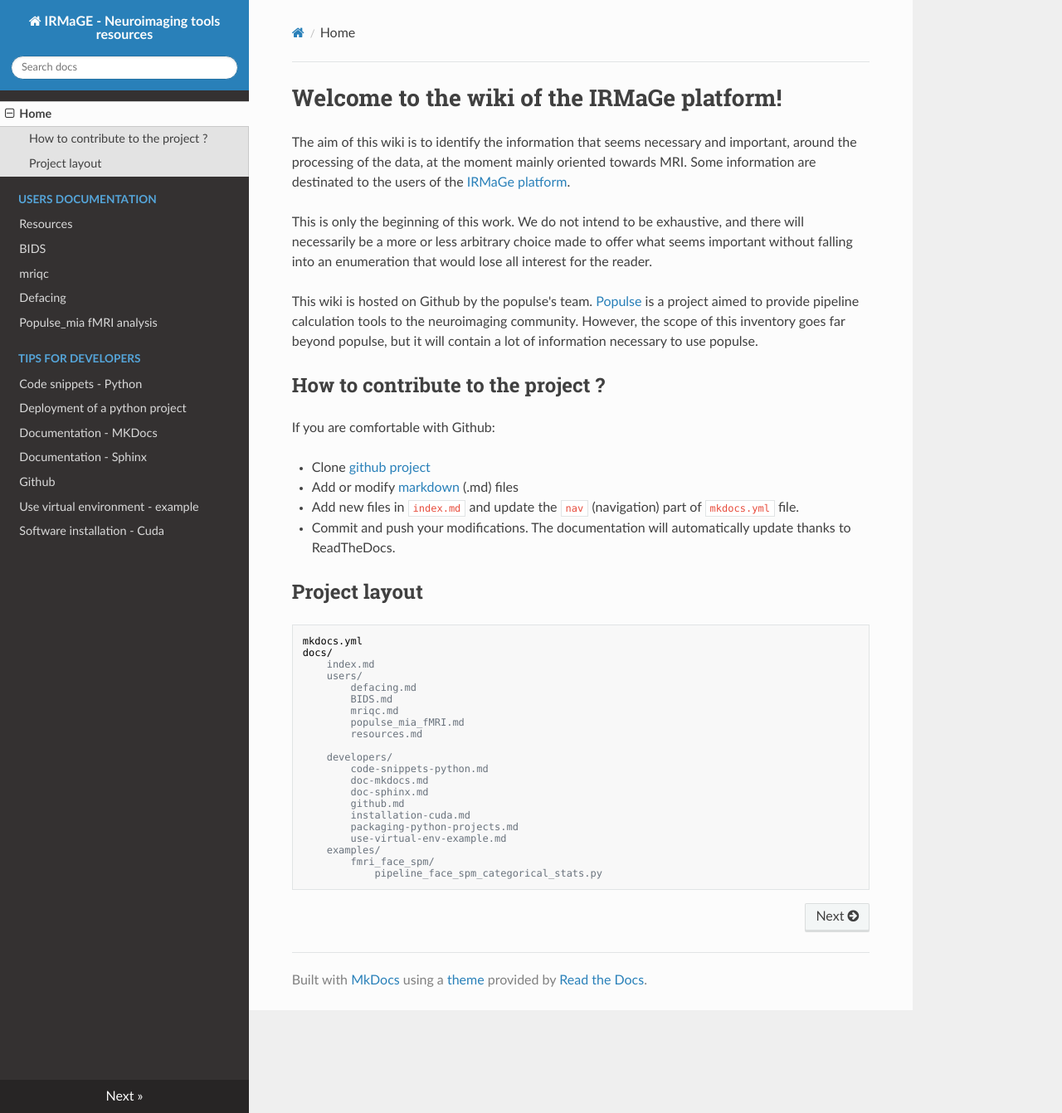
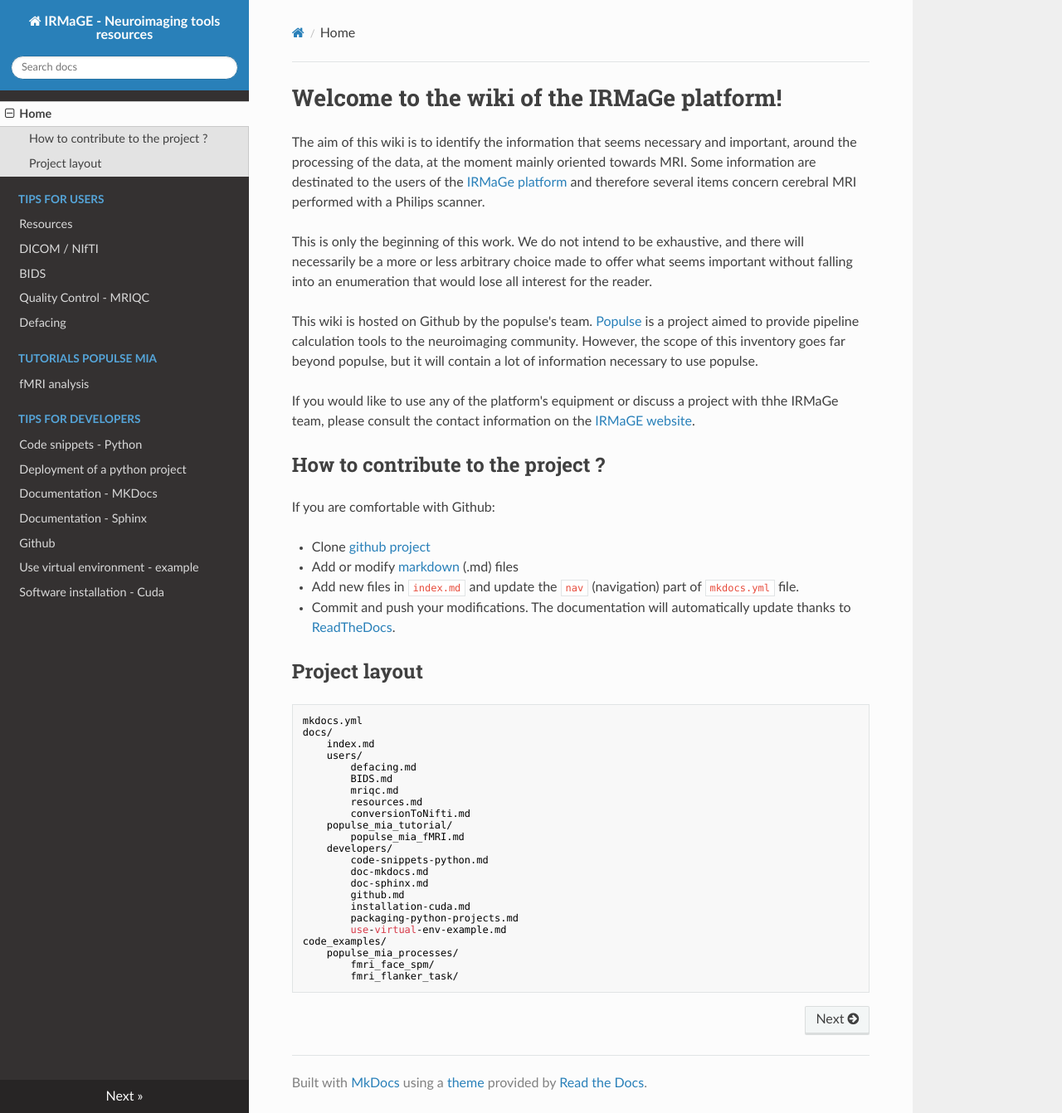
Before and after one commit to IRMaGe-3T/irmage-tools-resources, an MkDocs documentation site: the page built from docs/index.md, in a window 1280 px wide and 1342 px high. Shown: the whole window at 83% size. Built offline with MkDocs 1.6.1, drawn with Linux system fonts in a browser that asks for light colours; nearby versions of some CDN libraries.

Commit message:
update docs

```diff
--- a/docs/index.md
+++ b/docs/index.md
@@ -1,13 +1,15 @@
 # Welcome to the wiki of the IRMaGe platform!
 
 The aim of this wiki is to identify the information that seems necessary and important, around the processing of the data, at the moment mainly oriented towards MRI.
-Some information are destinated to the users of the [IRMaGe platform](https://irmage.univ-grenoble-alpes.fr/).
+Some information are destinated to the users of the [IRMaGe platform](https://irmage.univ-grenoble-alpes.fr/) and therefore several items concern cerebral MRI performed with a Philips scanner.
 
 This is only the beginning of this work. We do not intend to be exhaustive, and there will necessarily be a more or less arbitrary choice made to offer what seems important without falling into an enumeration that would lose all interest for the reader.
 
 This wiki is hosted on Github by the populse's team.
 [Populse](https://populse.github.io/) is a project aimed to provide pipeline calculation tools to the neuroimaging community.
 However, the scope of this inventory goes far beyond populse, but it will contain a lot of information necessary to use populse.
+
+If you would like to use any of the platform's equipment or discuss a project with thhe IRMaGe team, please consult the contact information on the [IRMaGE website](https://irmage.univ-grenoble-alpes.fr/en-pratique/contacts).
 
 ## How to contribute to the project ?
 
@@ -19,7 +21,7 @@ If you are comfortable with Github:
 
 * Add new files in `index.md` and update the `nav` (navigation) part of `mkdocs.yml` file.
 
-* Commit and push your modifications. The documentation will automatically update thanks to ReadTheDocs.
+* Commit and push your modifications. The documentation will automatically update thanks to [ReadTheDocs](https://readthedocs.org/).
 
 
 ## Project layout
@@ -31,9 +33,10 @@ If you are comfortable with Github:
             defacing.md
             BIDS.md
             mriqc.md
+            resources.md
+            conversionToNifti.md
+        populse_mia_tutorial/
             populse_mia_fMRI.md
-            resources.md
-
         developers/
             code-snippets-python.md
             doc-mkdocs.md
@@ -42,6 +45,7 @@ If you are comfortable with Github:
             installation-cuda.md
             packaging-python-projects.md
             use-virtual-env-example.md
-        examples/
+    code_examples/
+        populse_mia_processes/
             fmri_face_spm/
-                pipeline_face_spm_categorical_stats.py
+            fmri_flanker_task/
--- a/mkdocs.yml
+++ b/mkdocs.yml
@@ -2,12 +2,14 @@ site_name: IRMaGE - Neuroimaging tools resources
 site_url: https://irmage-tools-resources.readthedocs.io/
 nav:
     - Home: index.md
-    - 'Users documentation':
+    - 'Tips for users':
       - Resources: users/resources.md
+      - DICOM / NIfTI: users/conversionToNifti.md
       - BIDS: users/BIDS.md
-      - mriqc: users/mriqc.md
+      - Quality Control - MRIQC: users/mriqc.md
       - Defacing: users/defacing.md
-      - Populse_mia fMRI analysis: users/populse_mia_fMRI.md
+    - 'Tutorials POPULSE MIA':
+      - fMRI analysis: populse_mia_tutorial/populse_mia_fMRI.md
     - 'Tips for developers':
       - Code snippets - Python: developers/code-snippets-python.md
       - Deployment of a python project: developers/packaging-python-projects.md
```
Also changed, not shown: docs/users/BIDS.md (+8 -2 lines), docs/users/conversionToNifti.md (added, +36 -0 lines), docs/users/resources.md (+1 -0 lines), docs/populse_mia_tutorial/populse_mia_fMRI.md (renamed from docs/users/populse_mia_fMRI.md).
